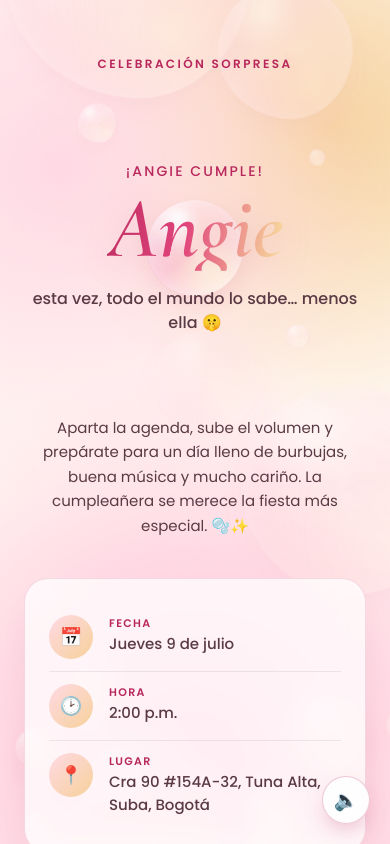
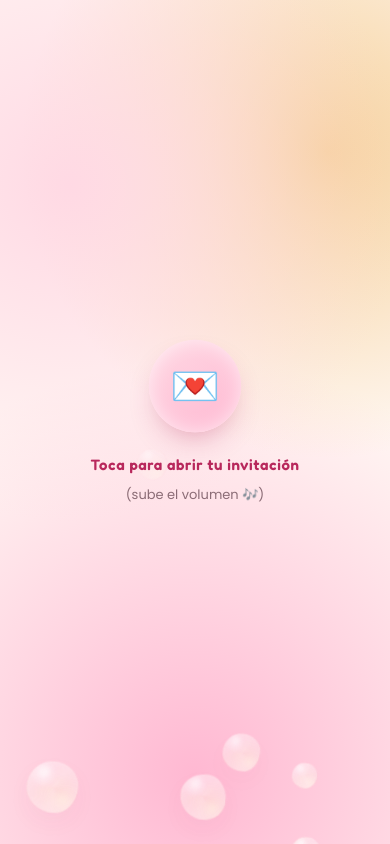
Before and after one commit to DanielaM1293/invitacion-angie, a plain HTML site: page index.html in a window 390 px wide. Shown: the top 844 px of the page. Drawn offline with nearby package versions, Linux system fonts and the light colour scheme.

Commit message:
Update index.html

```diff
--- a/index.html
+++ b/index.html
@@ -144,9 +144,74 @@
   @media (prefers-reduced-motion: reduce){
     *{ animation-duration:0.01ms !important; animation-iteration-count:1 !important; }
   }
+
+  /* ---------- entry screen: sealed invitation ---------- */
+  #entryScreen{
+    position:fixed; inset:0; z-index:60;
+    display:flex; align-items:center; justify-content:center;
+    background:
+      radial-gradient(circle at 18% 22%, #FFD9E4 0%, transparent 46%),
+      radial-gradient(circle at 84% 18%, #F6D19A 0%, transparent 40%),
+      radial-gradient(circle at 50% 92%, #FFB8D2 0%, transparent 52%),
+      #FFF8F4;
+    cursor:pointer;
+    -webkit-tap-highlight-color: transparent;
+  }
+  #entryScreen .entry-inner{
+    position:relative; z-index:2;
+    display:flex; flex-direction:column; align-items:center;
+    text-align:center; padding:0 1.5rem;
+  }
+  .entry-seal{
+    width:92px; height:92px; border-radius:50%;
+    display:flex; align-items:center; justify-content:center;
+    font-size:40px;
+    background: linear-gradient(145deg, #FFD9E4, #FFB8D2);
+    box-shadow: inset 0 0 20px rgba(255,255,255,0.65), 0 14px 30px -12px rgba(184,40,92,0.45);
+    animation: sealPulse 2.4s ease-in-out infinite;
+  }
+  @keyframes sealPulse{
+    0%,100%{ transform: scale(1); }
+    50%    { transform: scale(1.07); }
+  }
+  .entry-hint{
+    margin-top:22px;
+    font-family:'Fredoka', sans-serif;
+    font-weight:600;
+    font-size:15px;
+    letter-spacing:0.04em;
+    color:#B8285C;
+  }
+  .entry-sub{
+    margin-top:8px;
+    font-size:13px;
+    color:#5A3A45;
+    opacity:0.7;
+  }
+  #entryScreen.is-closing{
+    animation: envelopeClose 0.65s cubic-bezier(.5,0,.75,0) forwards;
+    pointer-events:none;
+  }
+  #entryScreen.is-closing .entry-inner{
+    animation: sealOpen 0.55s ease forwards;
+  }
+  @keyframes sealOpen{
+    0%   { transform: scale(1) rotate(0deg); opacity:1; }
+    100% { transform: scale(1.5) rotate(8deg); opacity:0; }
+  }
+  @keyframes envelopeClose{
+    0%   { opacity:1; }
+    100% { opacity:0; visibility:hidden; }
+  }
+  body.pre-open{ overflow:hidden; }
+  body.pre-open #mainContent{ visibility:hidden; }
+
+  @media (prefers-reduced-motion: reduce){
+    .entry-seal{ animation:none; }
+  }
 </style>
 </head>
-<body class="min-h-screen relative overflow-x-hidden text-plum bg-cream">
+<body class="min-h-screen relative overflow-x-hidden text-plum bg-cream pre-open">
 
 <!--
   🎵 ESPACIO PARA TU CANCIÓN
@@ -154,10 +219,24 @@
   2) Súbelo a la misma carpeta de este HTML (o pon aquí el link directo del archivo)
 -->
 <audio id="bgMusic" src="cancion.mp3" loop preload="none"></audio>
+
+<!-- ================= SEALED INVITATION ENTRY SCREEN ================= -->
+<div id="entryScreen" role="button" tabindex="0" aria-label="Toca para abrir tu invitación">
+  <div id="entryBubbles" class="absolute inset-0 overflow-hidden pointer-events-none" style="z-index:1;"></div>
+  <div class="entry-inner">
+    <div class="entry-seal" aria-hidden="true">💌</div>
+    <p class="entry-hint">Toca para abrir tu invitación</p>
+    <p class="entry-sub">(sube el volumen 🎶)</p>
+  </div>
+</div>
+<!-- =============== END SEALED INVITATION ENTRY SCREEN =============== -->
+
 <button id="btnMusic" aria-label="Reproducir música"
-  class="fixed bottom-5 right-5 z-30 w-12 h-12 rounded-full bg-white/90 backdrop-blur-md border border-raspberryD/25 shadow-[0_10px_24px_-10px_rgba(184,40,92,0.5)] flex items-center justify-center text-xl transition-transform hover:-translate-y-0.5 focus-visible:outline focus-visible:outline-[3px] focus-visible:outline-raspberryD focus-visible:outline-offset-2">
+  class="hidden fixed bottom-5 right-5 z-30 w-12 h-12 rounded-full bg-white/90 backdrop-blur-md border border-raspberryD/25 shadow-[0_10px_24px_-10px_rgba(184,40,92,0.5)] items-center justify-center text-xl transition-transform hover:-translate-y-0.5 focus-visible:outline focus-visible:outline-[3px] focus-visible:outline-raspberryD focus-visible:outline-offset-2">
   🔈
 </button>
+
+<div id="mainContent">
 
 <!-- background gradients -->
 <div class="fixed inset-0 -z-20 bg-[radial-gradient(circle_at_15%_20%,#FFD9E4_0%,transparent_45%),radial-gradient(circle_at_85%_15%,#F6D19A_0%,transparent_38%),radial-gradient(circle_at_50%_90%,#FFB8D2_0%,transparent_50%)]"></div>
@@ -253,6 +332,8 @@
   </footer>
 </main>
 
+</div><!-- /#mainContent -->
+
 <script>
   // ---------- giant living bubbles (parallax + wobble + drift) ----------
   const giantWrap = document.getElementById('giantBubbles');
@@ -322,11 +403,27 @@
     bg.appendChild(b);
   }
 
+  // ---------- entry screen bubbles (small decorative rising bubbles) ----------
+  const entryBubblesWrap = document.getElementById('entryBubbles');
+  for (let i = 0; i < 16; i++) {
+    const b = document.createElement('div');
+    const size = 12 + Math.random() * 44;
+    b.className = 'rising-bubble bubble';
+    b.style.width = size + 'px';
+    b.style.height = size + 'px';
+    b.style.left = (Math.random() * 100) + '%';
+    b.style.animationDuration = (7 + Math.random() * 10) + 's, ' + (4 + Math.random() * 3) + 's';
+    b.style.animationDelay = (Math.random() * 10) + 's, ' + (Math.random() * 3) + 's';
+    b.style.setProperty('--spin-dur', (6 + Math.random() * 6) + 's');
+    entryBubblesWrap.appendChild(b);
+  }
+
   // ---------- música ----------
   const bgMusic = document.getElementById('bgMusic');
   const btnMusic = document.getElementById('btnMusic');
   let musicPlaying = false;
-  btnMusic.addEventListener('click', () => {
+
+  function toggleMusic(){
     if (!musicPlaying) {
       bgMusic.play().then(() => {
         musicPlaying = true;
@@ -341,6 +438,45 @@
       musicPlaying = false;
       btnMusic.textContent = '🔈';
       btnMusic.setAttribute('aria-label', 'Reproducir música');
+    }
+  }
+  btnMusic.addEventListener('click', toggleMusic);
+
+  // ---------- sealed invitation entry screen ----------
+  const entryScreen = document.getElementById('entryScreen');
+
+  function openInvitation(){
+    if (entryScreen.classList.contains('is-closing')) return;
+
+    // el gesto de tocar ES lo que activa el sonido — se llama de forma síncrona
+    // dentro del handler de click para que el navegador lo cuente como interacción del usuario
+    bgMusic.play().then(() => {
+      musicPlaying = true;
+      btnMusic.textContent = '🔊';
+      btnMusic.setAttribute('aria-label', 'Pausar música');
+    }).catch(() => {
+      // si "cancion.mp3" no existe todavía o el navegador bloquea el audio, seguimos sin música
+      musicPlaying = false;
+      btnMusic.textContent = '🔈';
+      btnMusic.setAttribute('aria-label', 'Reproducir música');
+    });
+
+    entryScreen.classList.add('is-closing');
+    entryScreen.setAttribute('aria-hidden', 'true');
+    document.body.classList.remove('pre-open');
+    btnMusic.classList.remove('hidden');
+    btnMusic.classList.add('flex');
+
+    setTimeout(() => {
+      entryScreen.remove();
+    }, 700);
+  }
+
+  entryScreen.addEventListener('click', openInvitation);
+  entryScreen.addEventListener('keydown', (e) => {
+    if (e.key === 'Enter' || e.key === ' ') {
+      e.preventDefault();
+      openInvitation();
     }
   });
 
```
